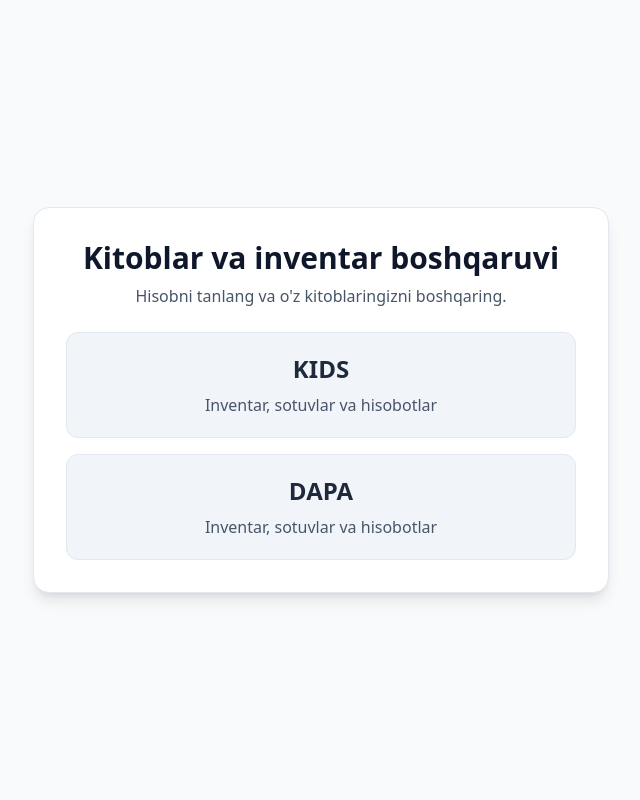
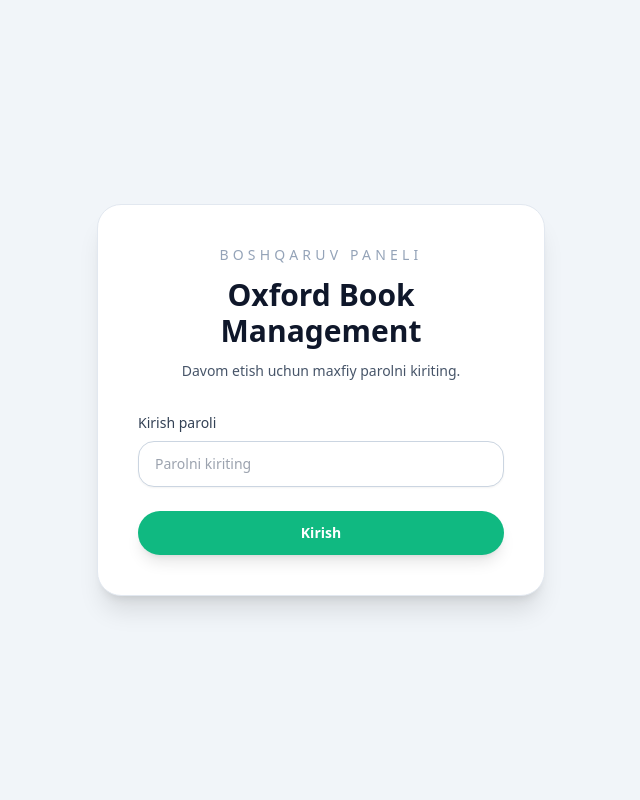
Before and after one commit to xdf-devoniy/bookss, a PHP site: page / in a window 1280 px wide. Shown: the whole page, without its empty margins (319-959 px from the left). Run offline with PHP 8.4, Linux system fonts and the light colour scheme; some libraries are stand-ins or nearby versions.

Commit message:
Gate app behind Oxford password

```diff
--- a/index.php
+++ b/index.php
@@ -1,29 +1,75 @@
 <?php
-$accounts = ['KIDS', 'DAPA'];
+session_start();
+
+const ACCOUNT_NAME = 'Oxford Book Management';
+const ACCESS_PASSWORD = 'oxford0624';
+
+if (isset($_GET['logout'])) {
+    $_SESSION = [];
+    session_destroy();
+    header('Location: index.php');
+    exit;
+}
+
+if (!empty($_SESSION['authenticated'])) {
+    header('Location: konto.php');
+    exit;
+}
+
+$error = '';
+
+if ($_SERVER['REQUEST_METHOD'] === 'POST') {
+    $password = $_POST['password'] ?? '';
+    if (hash_equals(ACCESS_PASSWORD, $password)) {
+        session_regenerate_id(true);
+        $_SESSION['authenticated'] = true;
+        header('Location: konto.php');
+        exit;
+    }
+
+    $error = 'Parol notoʼgʼri. Qayta urinib koʼring.';
+}
 ?>
 <!DOCTYPE html>
 <html lang="uz">
 <head>
     <meta charset="UTF-8">
     <meta name="viewport" content="width=device-width, initial-scale=1.0">
-    <title>Kitoblar boshqaruvi</title>
+    <title>Oxford Book Management — Kirish</title>
     <script src="https://cdn.tailwindcss.com"></script>
 </head>
-<body class="bg-slate-50 text-slate-900">
-    <div class="min-h-screen flex flex-col items-center justify-center p-6">
-        <div class="max-w-xl w-full bg-white shadow-lg rounded-2xl border border-slate-200 p-8 space-y-6">
-            <div class="text-center space-y-2">
-                <h1 class="text-3xl font-bold text-slate-900">Kitoblar va inventar boshqaruvi</h1>
-                <p class="text-slate-600">Hisobni tanlang va o'z kitoblaringizni boshqaring.</p>
+<body class="bg-slate-100 text-slate-900">
+    <div class="min-h-screen flex items-center justify-center px-6 py-12">
+        <div class="w-full max-w-md space-y-8 rounded-3xl border border-slate-200 bg-white p-10 shadow-xl">
+            <div class="space-y-3 text-center">
+                <p class="text-sm uppercase tracking-[0.3em] text-slate-400">Boshqaruv paneli</p>
+                <h1 class="text-3xl font-bold text-slate-900"><?= htmlspecialchars(ACCOUNT_NAME) ?></h1>
+                <p class="text-sm text-slate-600">Davom etish uchun maxfiy parolni kiriting.</p>
             </div>
-            <div class="grid grid-cols-1 gap-4">
-                <?php foreach ($accounts as $account): ?>
-                    <a href="konto.php?account=<?= urlencode($account) ?>" class="block rounded-xl border border-slate-200 bg-slate-100 hover:bg-slate-200 transition p-5 text-center">
-                        <h2 class="text-2xl font-semibold text-slate-800"><?= htmlspecialchars($account) ?></h2>
-                        <p class="text-slate-600 mt-2">Inventar, sotuvlar va hisobotlar</p>
-                    </a>
-                <?php endforeach; ?>
-            </div>
+
+            <?php if ($error): ?>
+                <div class="rounded-2xl border border-rose-200 bg-rose-50 px-4 py-3 text-sm text-rose-600">
+                    <?= htmlspecialchars($error) ?>
+                </div>
+            <?php endif; ?>
+
+            <form method="post" class="space-y-6">
+                <div class="space-y-2">
+                    <label for="password" class="block text-sm font-medium text-slate-700">Kirish paroli</label>
+                    <input
+                        id="password"
+                        name="password"
+                        type="password"
+                        required
+                        autocomplete="current-password"
+                        class="w-full rounded-2xl border border-slate-300 bg-white px-4 py-3 text-sm shadow-sm transition focus:border-emerald-400 focus:outline-none focus:ring-2 focus:ring-emerald-300"
+                        placeholder="Parolni kiriting"
+                    >
+                </div>
+                <button type="submit" class="w-full rounded-full bg-emerald-500 px-5 py-3 text-sm font-semibold text-white shadow-lg transition hover:bg-emerald-600 focus:outline-none focus:ring-4 focus:ring-emerald-300">
+                    Kirish
+                </button>
+            </form>
         </div>
     </div>
 </body>
```
Also changed, not shown: konto.php (+16 -11 lines), reports.php (+14 -9 lines).
